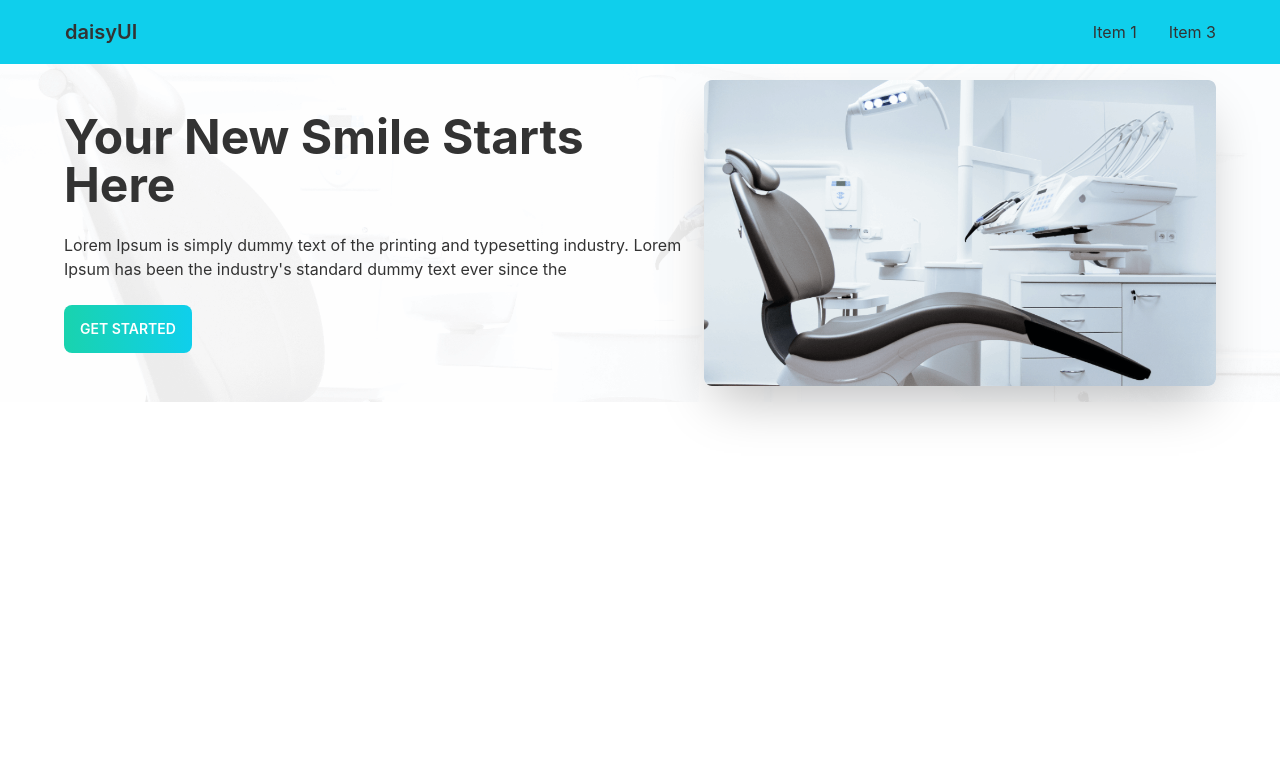
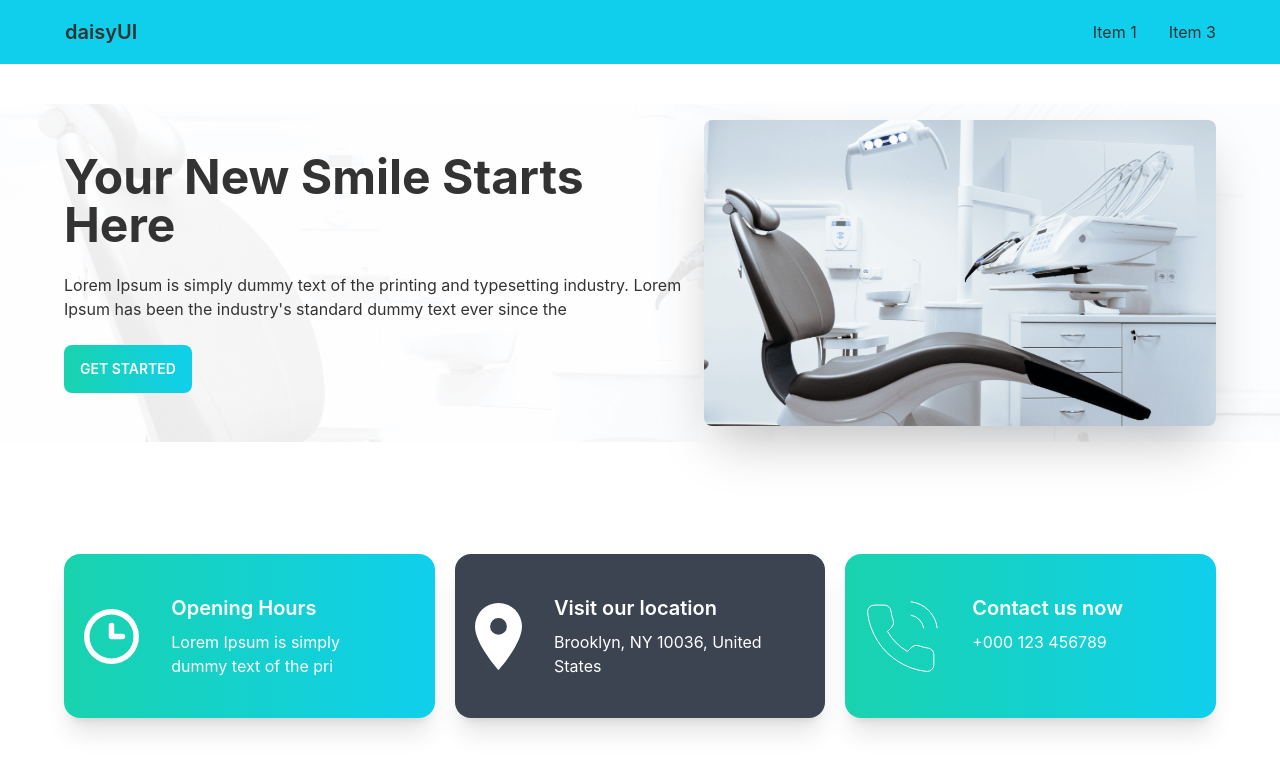
Before and after one commit to mallick-portfolio/doctor-portal-frontend, a React (Create React App) app: page / in a window 1280 px wide. Shown: the top 772 px of the page. Built offline with nearby package versions, Linux system fonts and the light colour scheme.

Commit message:
added home contact

```diff
--- a/src/Pages/Home/Banner.jsx
+++ b/src/Pages/Home/Banner.jsx
@@ -5,7 +5,7 @@ import chair from "../../assets/images/chair.png";
 const Banner = () => {
   return (
     <div
-      class="hero px-12 mx-auto"
+      class="hero lg:px-12 mx-auto my-10"
       style={{ backgroundImage: `url(${bannerBg})` }}
     >
       <div class="hero-content flex-col lg:flex-row-reverse">
--- a/src/Pages/Home/Home.jsx
+++ b/src/Pages/Home/Home.jsx
@@ -1,10 +1,12 @@
 import React from 'react'
 import Banner from './Banner.jsx'
+import HomeContact from './HomeContact.jsx'
 
 const Home = () => {
   return (
     <div className=''>
       <Banner />
+      <HomeContact />
     </div>
   )
 }
--- /dev/null
+++ b/src/Pages/Home/HomeContact.jsx
@@ -0,0 +1,39 @@
+import React from "react";
+import clock from "../../assets/icons/clock.svg";
+import phone from "../../assets/icons/phone.svg";
+import location from "../../assets/icons/marker.svg";
+const HomeContact = () => {
+  return (
+    <div className="my-28 lg:px-16 mx-auto grid grid-cols-1 md:grid-cols-2 lg:grid-cols-3 gap-5">
+      <div class="card card-side text-white bg-gradient-to-r from-secondary to-primary shadow-xl lg:px-5 lg:py-2">
+        <figure>
+          <img src={clock} alt="Movie" />
+        </figure>
+        <div class="card-body">
+          <h2 class="card-title">Opening Hours</h2>
+          <p>Lorem Ipsum is simply dummy text of the pri</p>
+        </div>
+      </div>
+      <div class="card bg-neutral text-white  card-side shadow-xl lg:px-5 lg:py-2">
+        <figure>
+          <img src={location} alt="Movie" />
+        </figure>
+        <div class="card-body">
+          <h2 class="card-title">Visit our location</h2>
+          <p>Brooklyn, NY 10036, United States</p>
+        </div>
+      </div>
+      <div class="card card-side  text-white bg-gradient-to-r from-secondary to-primary bg-base-100 shadow-xl lg:px-5 lg:py-2">
+        <figure>
+          <img src={phone} alt="Movie" />
+        </figure>
+        <div class="card-body">
+          <h2 class="card-title">Contact us now</h2>
+          <p>+000 123 456789</p>
+        </div>
+      </div>
+    </div>
+  );
+};
+
+export default HomeContact;
--- a/src/Pages/Shared/Navbar.jsx
+++ b/src/Pages/Shared/Navbar.jsx
@@ -11,7 +11,7 @@ const menus = (
 );
 const Navbar = () => {
   return (
-    <div class="navbar bg-primary px-12 mx-auto">
+    <div class="navbar bg-primary lg:px-12 mx-auto">
       <div class="navbar-start">
         <div class="dropdown">
           <label tabindex="0" class="btn btn-ghost lg:hidden">
```
